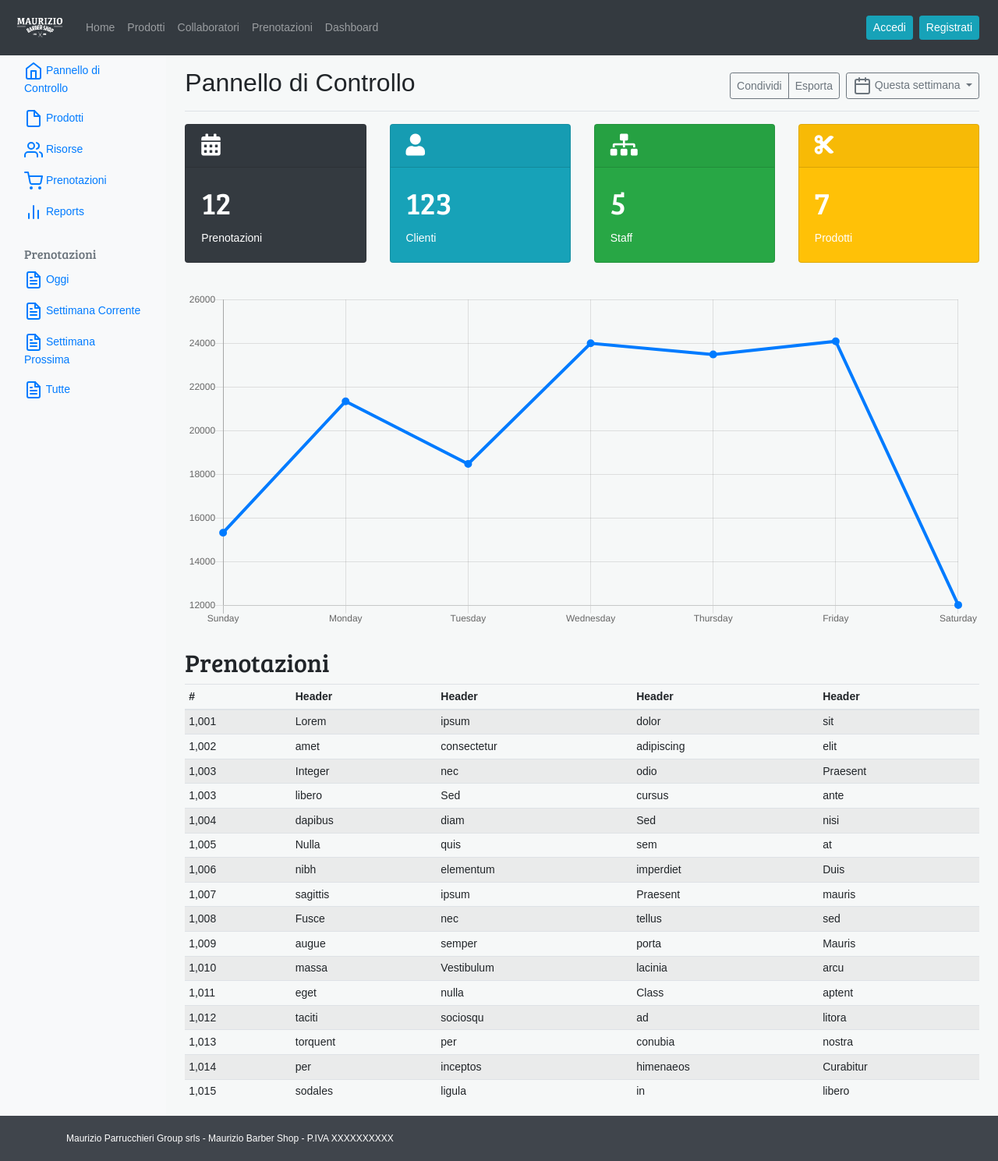
After one commit to oopmvc/booking, a PHP site: page /maurizio-barber-shop/dashboard.php in a window 1280 px wide. The commit adds this page. Shown: the whole page at 78% size. Run offline with PHP 8.4, Linux system fonts and the light colour scheme; some libraries are stand-ins or nearby versions.

Commit message:
aggiunto pannello di controllo

```diff
--- a/cart.php
+++ /dev/null
@@ -1 +0,0 @@
-<h1>Sei nella pagina del Carrello</h1>
--- a/cart_process.php
+++ b/cart_process.php
@@ -56,7 +56,7 @@ setlocale(LC_MONETARY,"it_IT"); // IT national format (see : http://php.net/mone
             $cart_box .= '<div class="cart-products-total">Total : '.$currency.sprintf("%01.2f",$total).' <u><a href="view_cart.php" title="Review Cart and Check-Out">Check-out</a></u></div>';
             die($cart_box); //exit and output content
         } else {
-            die("Your Cart is empty"); //we have empty cart
+            die("Il tuo carrello è vuoto"); //we have empty cart
         }
     }
 
--- /dev/null
+++ b/dashboard.php
@@ -0,0 +1,286 @@
+<?php
+session_start();
+include('header.php');
+require("includes/connection.php");
+?>
+
+
+<div class="container-fluid">
+    <div class="row">
+        <nav class="col-md-2 d-none d-md-block bg-light sidebar">
+            <div class="sidebar-sticky">
+                <ul class="nav flex-column">
+                    <li class="nav-item">
+                        <a class="nav-link active" href="dashboard.php">
+                            <span data-feather="home"></span>
+                            Pannello di Controllo
+                        </a>
+                    </li>
+                    <li class="nav-item">
+                        <a class="nav-link" href="product-management.php">
+                            <span data-feather="file"></span>
+                            Prodotti
+                        </a>
+                    </li>
+                    <li class="nav-item">
+                        <a class="nav-link" href="resource.php">
+                            <span data-feather="users"></span>
+                            Risorse
+                        </a>
+                    </li>
+                    <li class="nav-item">
+                        <a class="nav-link" href="reservation.php">
+                            <span data-feather="shopping-cart"></span>
+                            Prenotazioni
+                        </a>
+                    </li>
+                    <li class="nav-item">
+                        <a class="nav-link" href="dashboard.php">
+                            <span data-feather="bar-chart-2"></span>
+                            Reports
+                        </a>
+                    </li>
+                    <!-- <li class="nav-item">
+                    <a class="nav-link" href="#">
+                    <span data-feather="layers"></span>
+                    Integrations
+                </a>
+            </li> -->
+        </ul>
+
+        <h6 class="sidebar-heading d-flex justify-content-between align-items-center px-3 mt-4 mb-1 text-muted">
+            <span>Prenotazioni</span>
+            <!-- <a class="d-flex align-items-center text-muted" href="#">
+            <span data-feather="plus-circle"></span>
+        </a> -->
+    </h6>
+    <ul class="nav flex-column mb-2">
+        <li class="nav-item">
+            <a class="nav-link" href="#">
+                <span data-feather="file-text"></span>
+                Oggi
+            </a>
+        </li>
+        <li class="nav-item">
+            <a class="nav-link" href="#">
+                <span data-feather="file-text"></span>
+                Settimana Corrente
+            </a>
+        </li>
+        <li class="nav-item">
+            <a class="nav-link" href="#">
+                <span data-feather="file-text"></span>
+                Settimana Prossima
+            </a>
+        </li>
+        <li class="nav-item">
+            <a class="nav-link" href="#">
+                <span data-feather="file-text"></span>
+                Tutte
+            </a>
+        </li>
+    </ul>
+</div>
+</nav>
+
+<main role="main" class="col-md-9 ml-sm-auto col-lg-10 px-4">
+    <div class="d-flex justify-content-between flex-wrap flex-md-nowrap align-items-center pt-3 pb-2 mb-3 border-bottom">
+        <h1 class="h2">Pannello di Controllo</h1>
+        <div class="btn-toolbar mb-2 mb-md-0">
+            <div class="btn-group mr-2">
+                <button class="btn btn-sm btn-outline-secondary">Condividi</button>
+                <button class="btn btn-sm btn-outline-secondary">Esporta</button>
+            </div>
+            <button class="btn btn-sm btn-outline-secondary dropdown-toggle">
+                <span data-feather="calendar"></span>
+                Questa settimana
+            </button>
+        </div>
+    </div>
+    <div class="row">
+        <div class="col-lg-3">
+            <div class="card text-white bg-dark mb-3">
+                <div class="card-header"><i class="fas fa-calendar-alt fa-2x"></i></div>
+                <div class="card-body">
+                    <a class="text-white" href="product-management.php">
+                        <h1 class="card-title">12</h1>
+                        Prenotazioni
+                    </a>
+                </div>
+            </div>
+        </div>
+        <div class="col-lg-3">
+            <div class="card text-white bg-info mb-3">
+                <div class="card-header"><i class="fas fa-user fa-2x"></i></div>
+                <div class="card-body">
+                    <a class="text-white" href="resource-management.php">
+                        <h1 class="card-title">123</h1>
+                        Clienti
+                    </a>
+                </div>
+            </div>
+        </div>
+        <div class="col-lg-3">
+            <div class="card text-white bg-success mb-3">
+                <div class="card-header"><i class="fas fa-sitemap fa-2x"></i></div>
+                <div class="card-body">
+                    <a class="text-white" href="#">
+                        <h1 class="card-title">5</h1>
+                        Staff
+                    </a>
+                </div>
+            </div>
+        </div>
+        <div class="col-lg-3">
+            <div class="card text-white bg-warning mb-3">
+                <div class="card-header"><i class="fas fa-cut fa-2x"></i></div>
+                <div class="card-body">
+                    <a class="text-white" href="#">
+                        <h1 class="card-title">7</h1>
+                        Prodotti
+                    </a>
+                </div>
+            </div>
+        </div>
+
+
+    </div>
+
+
+    <canvas class="my-4 w-100" id="myChart" width="900" height="380"></canvas>
+
+    <h2>Prenotazioni</h2>
+    <div class="table-responsive">
+        <table class="table table-striped table-sm">
+            <thead>
+                <tr>
+                    <th>#</th>
+                    <th>Header</th>
+                    <th>Header</th>
+                    <th>Header</th>
+                    <th>Header</th>
+                </tr>
+            </thead>
+            <tbody>
+                <tr>
+                    <td>1,001</td>
+                    <td>Lorem</td>
+                    <td>ipsum</td>
+                    <td>dolor</td>
+                    <td>sit</td>
+                </tr>
+                <tr>
+                    <td>1,002</td>
+                    <td>amet</td>
+                    <td>consectetur</td>
+                    <td>adipiscing</td>
+                    <td>elit</td>
+                </tr>
+                <tr>
+                    <td>1,003</td>
+                    <td>Integer</td>
+                    <td>nec</td>
+                    <td>odio</td>
+                    <td>Praesent</td>
+                </tr>
+                <tr>
+                    <td>1,003</td>
+                    <td>libero</td>
+                    <td>Sed</td>
+                    <td>cursus</td>
+                    <td>ante</td>
+                </tr>
+                <tr>
+                    <td>1,004</td>
+                    <td>dapibus</td>
+                    <td>diam</td>
+                    <td>Sed</td>
+                    <td>nisi</td>
+                </tr>
+                <tr>
+                    <td>1,005</td>
+                    <td>Nulla</td>
+                    <td>quis</td>
+                    <td>sem</td>
+                    <td>at</td>
+                </tr>
+                <tr>
+                    <td>1,006</td>
+                    <td>nibh</td>
+                    <td>elementum</td>
+                    <td>imperdiet</td>
+                    <td>Duis</td>
+                </tr>
+                <tr>
+                    <td>1,007</td>
+                    <td>sagittis</td>
+                    <td>ipsum</td>
+                    <td>Praesent</td>
+                    <td>mauris</td>
+                </tr>
+                <tr>
+                    <td>1,008</td>
+                    <td>Fusce</td>
+                    <td>nec</td>
+                    <td>tellus</td>
+                    <td>sed</td>
+                </tr>
+                <tr>
+                    <td>1,009</td>
+                    <td>augue</td>
+                    <td>semper</td>
+                    <td>porta</td>
+                    <td>Mauris</td>
+                </tr>
+                <tr>
+                    <td>1,010</td>
+                    <td>massa</td>
+                    <td>Vestibulum</td>
+                    <td>lacinia</td>
+                    <td>arcu</td>
+                </tr>
+                <tr>
+                    <td>1,011</td>
+                    <td>eget</td>
+                    <td>nulla</td>
+                    <td>Class</td>
+                    <td>aptent</td>
+                </tr>
+                <tr>
+                    <td>1,012</td>
+                    <td>taciti</td>
+                    <td>sociosqu</td>
+                    <td>ad</td>
+                    <td>litora</td>
+                </tr>
+                <tr>
+                    <td>1,013</td>
+                    <td>torquent</td>
+                    <td>per</td>
+                    <td>conubia</td>
+                    <td>nostra</td>
+                </tr>
+                <tr>
+                    <td>1,014</td>
+                    <td>per</td>
+                    <td>inceptos</td>
+                    <td>himenaeos</td>
+                    <td>Curabitur</td>
+                </tr>
+                <tr>
+                    <td>1,015</td>
+                    <td>sodales</td>
+                    <td>ligula</td>
+                    <td>in</td>
+                    <td>libero</td>
+                </tr>
+            </tbody>
+        </table>
+    </div>
+</main>
+</div>
+</div>
+
+
+
+<?php include('footer.php'); ?>
--- a/footer.php
+++ b/footer.php
@@ -8,14 +8,53 @@
             </div>
         </footer>
 
-        <!-- <script src="https://code.jquery.com/jquery-3.3.1.slim.min.js"
-                integrity="sha384-q8i/X+965DzO0rT7abK41JStQIAqVgRVzpbzo5smXKp4YfRvH+8abtTE1Pi6jizo"
-                crossorigin="anonymous"></script> -->
+        <!--
+        <script src="https://code.jquery.com/jquery-3.3.1.slim.min.js"
+            integrity="sha384-q8i/X+965DzO0rT7abK41JStQIAqVgRVzpbzo5smXKp4YfRvH+8abtTE1Pi6jizo"
+            crossorigin="anonymous"></script>
+        -->
         <script src="https://cdnjs.cloudflare.com/ajax/libs/popper.js/1.14.3/umd/popper.min.js"
-                integrity="sha384-ZMP7rVo3mIykV+2+9J3UJ46jBk0WLaUAdn689aCwoqbBJiSnjAK/l8WvCWPIPm49"
-                crossorigin="anonymous"></script>
-        <script src="https://stackpath.bootstrapcdn.com/bootstrap/4.1.1/js/bootstrap.min.js"
-                integrity="sha384-smHYKdLADwkXOn1EmN1qk/HfnUcbVRZyYmZ4qpPea6sjB/pTJ0euyQp0Mk8ck+5T"
-                crossorigin="anonymous"></script>
+            integrity="sha384-ZMP7rVo3mIykV+2+9J3UJ46jBk0WLaUAdn689aCwoqbBJiSnjAK/l8WvCWPIPm49"
+            crossorigin="anonymous"></script>
+            <script src="https://stackpath.bootstrapcdn.com/bootstrap/4.1.3/js/bootstrap.min.js"
+            integrity="sha384-ChfqqxuZUCnJSK3+MXmPNIyE6ZbWh2IMqE241rYiqJxyMiZ6OW/JmZQ5stwEULTy"
+            crossorigin="anonymous"></script>
+            <!-- Icons -->
+            <script src="https://unpkg.com/feather-icons/dist/feather.min.js"></script>
+            <script>
+            feather.replace()
+            </script>
+
+            <!-- Graphs -->
+            <script src="https://cdnjs.cloudflare.com/ajax/libs/Chart.js/2.7.1/Chart.min.js"></script>
+            <script>
+            var ctx = document.getElementById("myChart");
+            var myChart = new Chart(ctx, {
+                type: 'line',
+                data: {
+                    labels: ["Sunday", "Monday", "Tuesday", "Wednesday", "Thursday", "Friday", "Saturday"],
+                    datasets: [{
+                        data: [15339, 21345, 18483, 24003, 23489, 24092, 12034],
+                        lineTension: 0,
+                        backgroundColor: 'transparent',
+                        borderColor: '#007bff',
+                        borderWidth: 4,
+                        pointBackgroundColor: '#007bff'
+                    }]
+                },
+                options: {
+                    scales: {
+                        yAxes: [{
+                            ticks: {
+                                beginAtZero: false
+                            }
+                        }]
+                    },
+                    legend: {
+                        display: false,
+                    }
+                }
+            });
+            </script>
     </body>
 </html>
--- a/header.php
+++ b/header.php
@@ -13,14 +13,17 @@ $loginURL    = $helper->getLoginUrl($redirectURL, $permissions);
 <head>
     <title>Prenotazione - Maurizio Barber Shop</title>
     <meta charset="UTF-8">
-    <link rel="stylesheet" href="https://stackpath.bootstrapcdn.com/bootstrap/4.1.1/css/bootstrap.min.css"
-    integrity="sha384-WskhaSGFgHYWDcbwN70/dfYBj47jz9qbsMId/iRN3ewGhXQFZCSftd1LZCfmhktB" crossorigin="anonymous">
+    <meta name="viewport" content="width=device-width, initial-scale=1, shrink-to-fit=no">
+    <link rel="stylesheet" href="https://stackpath.bootstrapcdn.com/bootstrap/4.1.3/css/bootstrap.min.css"
+        integrity="sha384-MCw98/SFnGE8fJT3GXwEOngsV7Zt27NXFoaoApmYm81iuXoPkFOJwJ8ERdknLPMO" crossorigin="anonymous">
     <link rel="stylesheet" href="css/style.css">
     <script type="text/javascript" src="js/jquery-1.11.2.min.js"></script>
+    <link rel="stylesheet" href="https://use.fontawesome.com/releases/v5.3.1/css/all.css" integrity="sha384-mzrmE5qonljUremFsqc01SB46JvROS7bZs3IO2EmfFsd15uHvIt+Y8vEf7N7fWAU" crossorigin="anonymous">
 
     <!-- BEGIN shopping cart -->
     <script>
     $(document).ready(function(){
+
         $(".form-item").submit(function(e) {
             var form_data = $(this).serialize();
             var button_content = $(this).find('button[type=submit]');
@@ -42,6 +45,7 @@ $loginURL    = $helper->getLoginUrl($redirectURL, $permissions);
             alert('ciao');
             e.preventDefault();
         });
+
         //Show Items in Cart
         $( ".cart-box").click(function(e) { //when user clicks on cart box
             e.preventDefault();
@@ -66,6 +70,7 @@ $loginURL    = $helper->getLoginUrl($redirectURL, $permissions);
                 $(".cart-box").trigger( "click" ); //trigger click on cart-box to update the items list
             });
         });
+
     });
     </script>
     <!-- END shopping cart -->
@@ -126,6 +131,9 @@ $loginURL    = $helper->getLoginUrl($redirectURL, $permissions);
             <li class="nav-item">
                 <a class="nav-link" href="#">Prenotazioni</a>
             </li>
+            <li class="nav-item">
+                <a class="nav-link" href="dashboard.php">Dashboard</a>
+            </li>
             <!--
             <li class="nav-item dropdown">
                 <a class="nav-link dropdown-toggle" href="#" id="navbarDropdown" role="button" data-toggle="dropdown" aria-haspopup="true" aria-expanded="false">
--- a/product-management.php
+++ b/product-management.php
@@ -1,10 +1,6 @@
-<?php include('header.php'); ?>
-
 <?php
-
-    session_start();
+    include('header.php');
     require("includes/connection.php");
-
 ?>
 
 <div class="container">
```
Also changed, not shown: cart-process.php (deleted, +0 -77 lines), index.php (+16 -0 lines).
